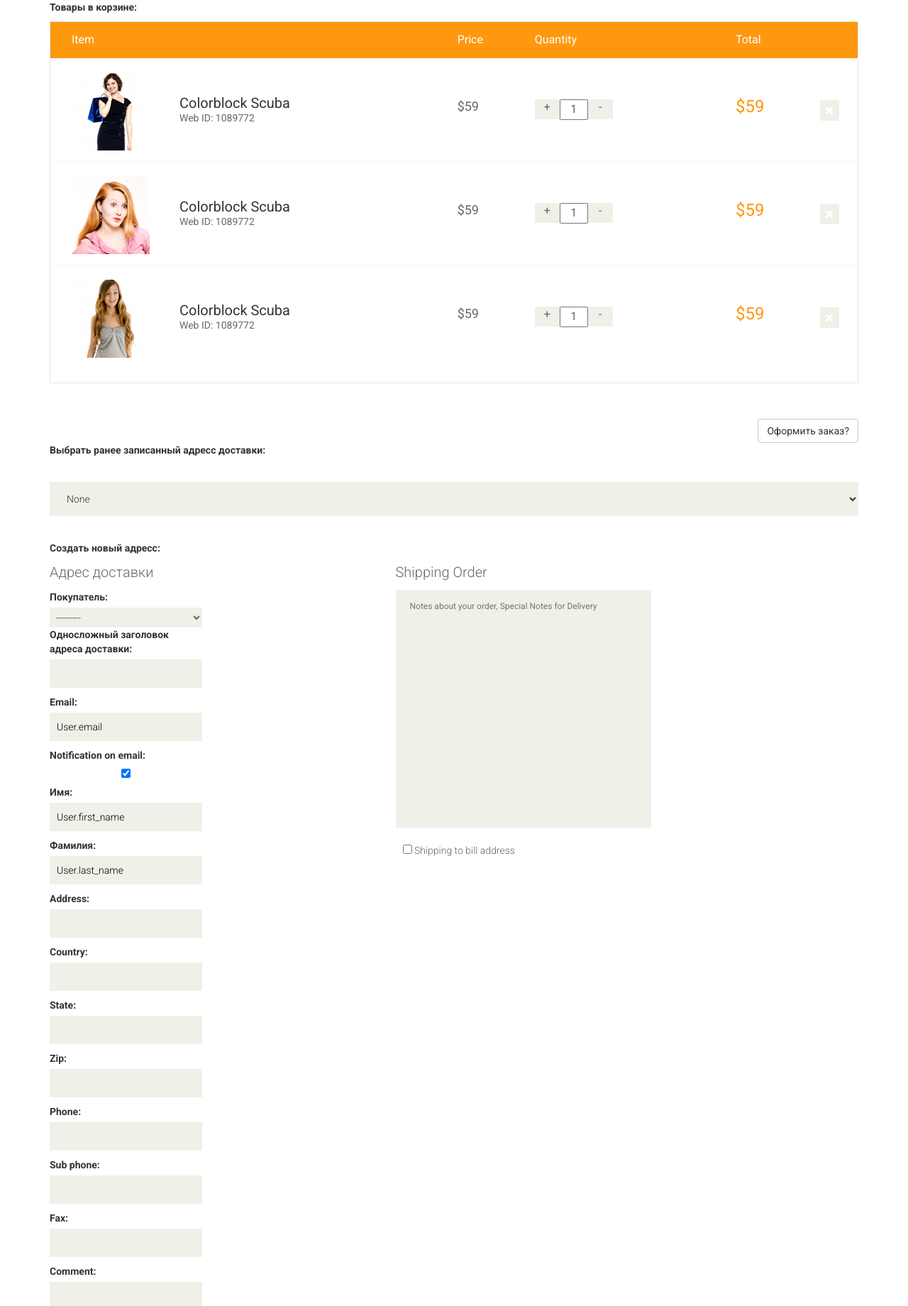
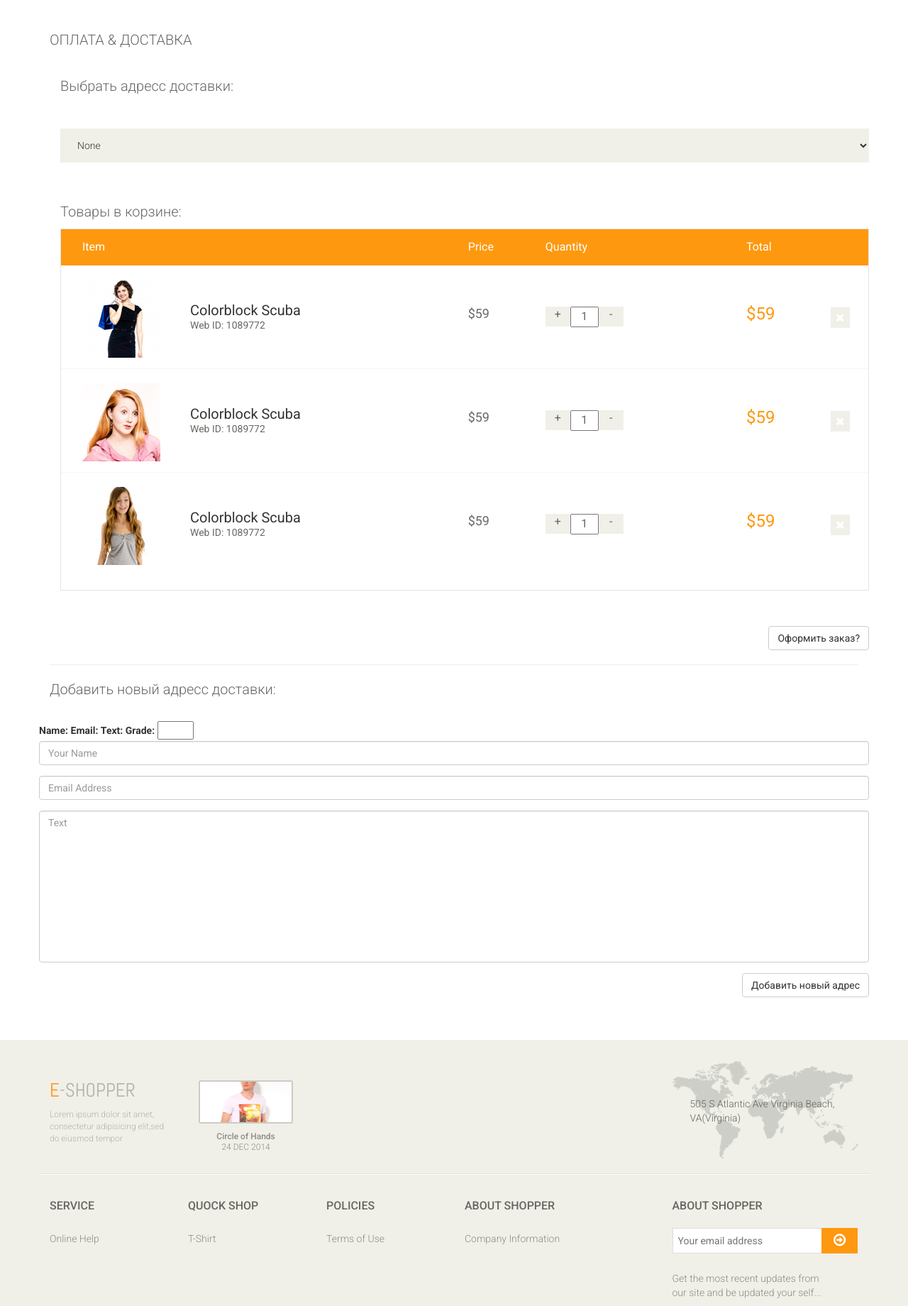
Before and after one commit to Tolokov/Shop, a Django app: template templates/pages/delivery.html in a window 1280 px wide. Shown: the part 207-2047 px from the top of the page at 71% size. Run offline with Django 4.2, Linux system fonts and the light colour scheme; tables that the repository leaves empty hold one stand-in row (values such as "Sample post"); the template is opened without the code that fills it: values that come from a table or form of the project are taken from there, most other values are stand-ins (such as "Sample title", 1, 10 or a date in 2020); parts of the project's set-up code (start-up, migrations or seed data) failed here and were passed over.

Commit message:
Rewritten form AddNewAddressDeliveryForm

```diff
--- a/Shop/forms.py
+++ b/Shop/forms.py
@@ -6,7 +6,17 @@ class AddNewAddressDeliveryForm(ModelForm):
     class Meta:
         model = Delivery
         fields = '__all__'
-
+        widgets = {
+            'address_header': TextInput(attrs={"placeholder": "header"}),
+            'name_first': TextInput(attrs={"placeholder": "name_first"}),
+            'name_last': TextInput(attrs={"placeholder": "name_last"}),
+            'address': TextInput(attrs={"placeholder": "address"}),
+            'country': TextInput(attrs={"placeholder": "country"}),
+            'state': TextInput(attrs={"placeholder": "state"}),
+            'phone': TextInput(attrs={"placeholder": "phone"}),
+            'sub_phone': TextInput(attrs={"placeholder": "sub_phone"}),
+            'zip': TextInput(attrs={"placeholder": "zip"}),
+        }
 
 class ContactForm(Form):
     required = {"required": "required"}
--- a/Shop/models.py
+++ b/Shop/models.py
@@ -346,7 +346,7 @@ class Delivery(models.Model):
     zip = models.CharField(max_length=10)
     phone = CharField(max_length=20)
     sub_phone = CharField(max_length=20)
-    fax = CharField(max_length=20)
+    fax = CharField(max_length=20, blank=True)
     comment = TextField()
 
     def __str__(self):
--- a/templates/include/cart.html
+++ b/templates/include/cart.html
@@ -1,7 +1,8 @@
 {% load static %}
 <!--cart-items-->
 <section id="cart_items">
-    <div class="container"><p><b>Товары в корзине:</b></p>
+    <div class="container">
+        <div class="bill-to"><p>Товары в корзине:</p></div>
         <div class="table-responsive cart_info">
             <table class="table table-condensed">
                 <thead>
@@ -98,15 +99,11 @@
 
             </table>
         </div>
-        <div >
+        <div>
             <form>
-                    <button class="btn btn-default pull-right"> Оформить заказ? </button>
-                </form>
+                <button class="btn btn-default pull-right"> Оформить заказ?</button>
+            </form>
         </div>
-
-
-
     </div>
-
 </section>
 <!--/#cart-items-->
--- a/templates/pages/contact-us.html
+++ b/templates/pages/contact-us.html
@@ -31,7 +31,7 @@
                             <div class="form-group col-md-6"> {{ form.email }} </div>
                             <div class="form-group col-md-12"> {{ form.text }}</div>
                             <div class="form-group col-md-12">
-                                <button type="submit" name="submit" class="btn btn-primary pull-right">
+            <button type="submit" name="submit" class="btn btn-primary pull-right">
                                     SUBMIT
                                 </button>
                             </div>
--- a/templates/pages/delivery.html
+++ b/templates/pages/delivery.html
@@ -3,75 +3,131 @@
 {% block title %} checkout {% endblock title %}
 
 {% block content %}
-    {% include 'include/cart.html' %}
 
-
-
-
-    <section id="cart_items">
-
+    <!--cart-title -->
+    <div class="container">
+        <div class="review-payment">
+            <h2>ОПЛАТА & ДОСТАВКА</h2><br>
+        </div>
+    </div>
+    <!--/cart-title -->
 
     <div class="container">
-            <div>
-            <b>Выбрать ранее записанный адресс доставки:</b>
+
+        <!--address-->
+        <div class="container">
+            <div class="bill-to"><p>Выбрать адресс доставки: </p></div>
             <select id="last_addresses" class="register-req">
                 {#                {% for address in addresses %}#}
                 <option value=”GR”>None</option>
                 {#                {% endfor %}#}
             </select>
         </div>
-            <div></div>
-            <p><b>Создать новый адресс: </b></p>
+        <br>
+        {% include 'include/cart.html' %}
+    </div>
+    <!--/address-->
+
 
     <!--form-delivery-->
+    <div class="shopper-informations container">
+        <hr>
+        <div class="bill-to">
+            <p>Добавить новый адресс доставки:</p></div>
+        <br>
         <div class="shopper-informations">
             <div class="row">
-                    <div class="col-sm-5 clearfix">
-
-                        <div class="bill-to">
-                            <p>Адрес доставки</p>
-
-                            <div class="form-one">
-                                <form action="{% url 'delivery' %}" method="post">
-
+                <form method="post">
                     {% csrf_token %}
                     {{ form }}
-
-                                    <button type="submit" class="form-one">Отправить</button>
+                    <button class="btn btn-default pull-right" type="submit" name="submit"> Добавить новый адрес
+                    </button>
                 </form>
 
             </div>
-
-                            <div class="form-two" action="{% url 'delivery' %}" method="post">
-                                <!-- OTHER CONTENT -->
         </div>
-
+        <br>
+        <br>
+        <br>
     </div>
     </div>
-
-                    <div class="col-sm-4">
-                        <div class="order-message">
-                            <p>Shipping Order</p>
-                            <textarea name="message" placeholder="Notes about your order, Special Notes for Delivery"
-                                      rows="16"></textarea>
-                            <label><input type="checkbox"> Shipping to bill address</label>
     </div>
     </div>
-
-                </div>
-
-            </div>
-
     <!--/form-delivery-->
 
 
-            <!--cart-title -->
-            <div class="review-payment">
-                <h2>Review & Payment</h2>
-            </div>
-            <!--/cart-title -->
-        </div>
-    </section>
 
 
+
+
+
+
+
+
+
+
+
+
+
+
+
+
+    {#    <!--form-delivery-->#}
+    {#    <div class="shopper-informations container">#}
+    {#        <hr>#}
+    {#        <div class="bill-to">#}
+    {#            <p>Добавить новый адресс доставки:</p></div>#}
+    {#        <br>#}
+    {#        <div class="shopper-informations">#}
+    {#            <div class="row">#}
+    {#                <div class="col-sm-3">#}
+    {#                    <div class="shopper-info">#}
+    {#                        <p>Shopper Information</p>#}
+    {#                        <form>#}
+    {#                            {{ form.user }}#}
+    {#                            {{ form.address_header }}#}
+    {#                            {{ form.name_first }}#}
+    {#                            {{ form.name_last }}#}
+    {#                        </form>#}
+    {#                    </div>#}
+    {#                </div>#}
+    {#                <div class="col-sm-5 clearfix">#}
+    {#                    <div class="bill-to">#}
+    {#                        <p>Bill To</p>#}
+    {#                        <div class="form-one">#}
+    {#                            <form>#}
+    {#                                {{ form.address }}#}
+    {#                                {{ form.country }}#}
+    {#                                {{ form.state }}#}
+    {#                            </form>#}
+    {#                        </div>#}
+    {#                        <div class="form-two">#}
+    {#                            <form>#}
+    {#                                {{ form.phone }}#}
+    {#                                {{ form.sub_phone }}#}
+    {#                                {{ form.zip }}#}
+    {#                            </form>#}
+    {#                        </div>#}
+    {#                    </div>#}
+    {#                </div>#}
+    {#                <div class="col-sm-4">#}
+    {#                    <div class="order-message" >#}
+    {#                        <p>Shipping Order</p>#}
+    {#                        {{ form.comment }}#}
+    {#                        <div>{{ form.notification_on_email }}<label> Shipping to bill address</label></div>#}
+    {##}
+    {#                    </div>#}
+    {#                </div>#}
+    {#                <button class="btn btn-default pull-right" type="submit" name="submit"> Добавить новый адрес</button>#}
+    {#            </div>#}
+    {#        </div>#}
+    {#        <br>#}
+    {#        <br>#}
+    {#        <br>#}
+    {#    </div>#}
+    {#    </div>#}
+    {#    </div>#}
+    {#    </div>#}
+    {#    <!--/form-delivery-->#}
+
 {% endblock content %}
```
Also changed, not shown: Shop/views.py (+5 -16 lines). Lines whose indentation alone changed are shown as unchanged.
